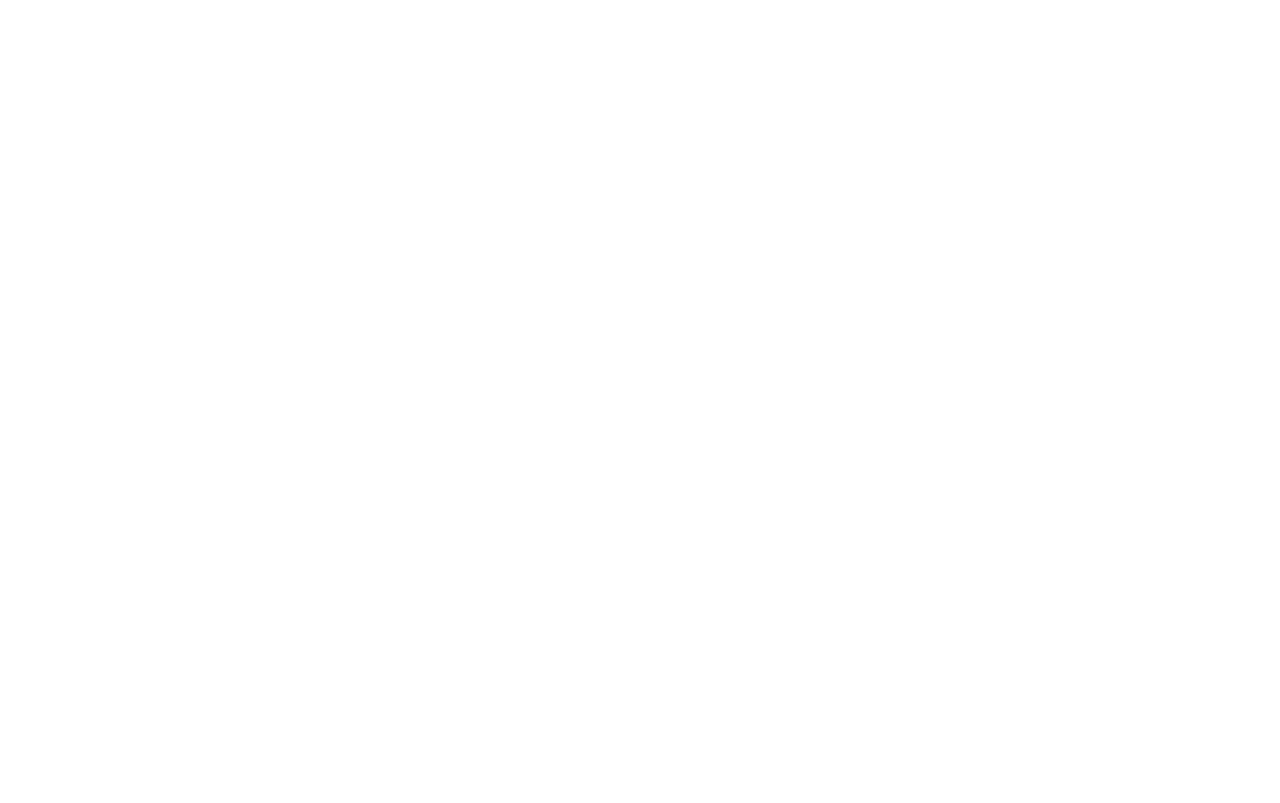
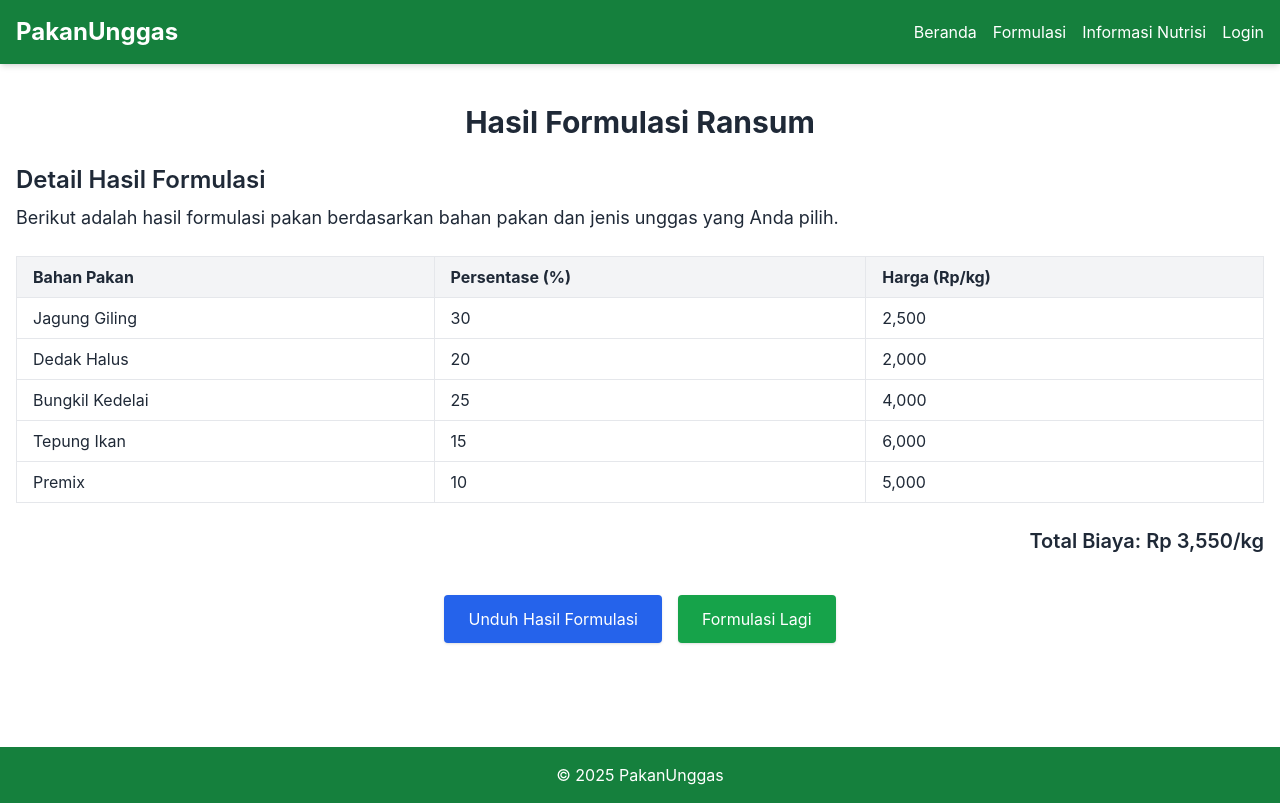
Before and after one commit to dhifanfadhilah/formulasi-ransum, a React (Create React App) app in the folder frontend/: page /hasil-formulasi in a window 1280 px wide. Before the commit this address had no page. Built offline with nearby package versions, Linux system fonts and the light colour scheme.

Commit message:
add hasil formulasi page

```diff
--- a/frontend/src/App.js
+++ b/frontend/src/App.js
@@ -2,6 +2,7 @@
 import { BrowserRouter as Router, Routes, Route } from 'react-router-dom';
 import HomePage from './pages/HomePage';
 import FormulasiPage from './pages/FormulasiPage';
+import HasilFormulasiPage from './pages/HasilFormulasiPage';
 
 function App() {
   return (
@@ -9,6 +10,7 @@
       <Routes>
         <Route path="/" element={<HomePage />} />
         <Route path="/formulasi" element={<FormulasiPage />} />
+        <Route path="/hasil-formulasi" element={<HasilFormulasiPage />} />
       </Routes>
     </Router>
   );
--- a/frontend/src/components/Header.js
+++ b/frontend/src/components/Header.js
@@ -3,7 +3,7 @@
 const Header = () => (
   <header className="bg-green-700 text-white p-4 shadow-md">
     <div className="container mx-auto flex justify-between items-center">
-      <h1 className="text-2xl font-bold">PakanUnggas</h1>
+      <a href="/"><h1 className="text-2xl font-bold">PakanUnggas</h1></a>
       <nav>
         <ul className="flex gap-4">
           <li><a href="/" className="hover:underline">Beranda</a></li>
--- /dev/null
+++ b/frontend/src/pages/HasilFormulasiPage.js
@@ -0,0 +1,63 @@
+import React from 'react';
+import Header from '../components/Header';
+import Footer from '../components/Footer';
+
+const HasilFormulasiPage = () => {
+  const hasil = [
+    { nama: 'Jagung Giling', persentase: 30, harga: 2500 },
+    { nama: 'Dedak Halus', persentase: 20, harga: 2000 },
+    { nama: 'Bungkil Kedelai', persentase: 25, harga: 4000 },
+    { nama: 'Tepung Ikan', persentase: 15, harga: 6000 },
+    { nama: 'Premix', persentase: 10, harga: 5000 },
+  ];
+
+  const total = hasil.reduce((acc, item) => acc + (item.persentase * item.harga / 100), 0);
+
+  return (
+    <div className="min-h-screen bg-white text-gray-800">
+      <Header />
+      <main className="container mx-auto py-10 px-4">
+        <h2 className="text-3xl font-bold mb-6 text-center">Hasil Formulasi Ransum</h2>
+        <h3 className="text-2xl font-semibold mb-2">Detail Hasil Formulasi</h3>
+        <p className="text-lg mb-6">
+            Berikut adalah hasil formulasi pakan berdasarkan bahan pakan dan jenis unggas yang Anda pilih.
+        </p>
+
+        <table className="w-full border border-gray-300 mb-6 text-sm md:text-base">
+          <thead>
+            <tr className="bg-gray-100">
+              <th className="border px-4 py-2 text-left">Bahan Pakan</th>
+              <th className="border px-4 py-2 text-left">Persentase (%)</th>
+              <th className="border px-4 py-2 text-left">Harga (Rp/kg)</th>
+            </tr>
+          </thead>
+          <tbody>
+            {hasil.map((item, idx) => (
+              <tr key={idx}>
+                <td className="border px-4 py-2">{item.nama}</td>
+                <td className="border px-4 py-2">{item.persentase}</td>
+                <td className="border px-4 py-2">{item.harga.toLocaleString()}</td>
+              </tr>
+            ))}
+          </tbody>
+        </table>
+
+        <div className="text-right text-xl font-semibold mb-10">
+          Total Biaya: Rp {total.toLocaleString()}/kg
+        </div>
+
+        <div className="flex flex-col md:flex-row gap-4 justify-center">
+          <button className="bg-blue-600 hover:bg-blue-700 text-white px-6 py-3 rounded shadow">
+            Unduh Hasil Formulasi
+          </button>
+          <a href="/formulasi" className="bg-green-600 hover:bg-green-700 text-white px-6 py-3 rounded shadow text-center">
+            Formulasi Lagi
+          </a>
+        </div>
+      </main>
+      <Footer />
+    </div>
+  );
+};
+
+export default HasilFormulasiPage;
```
